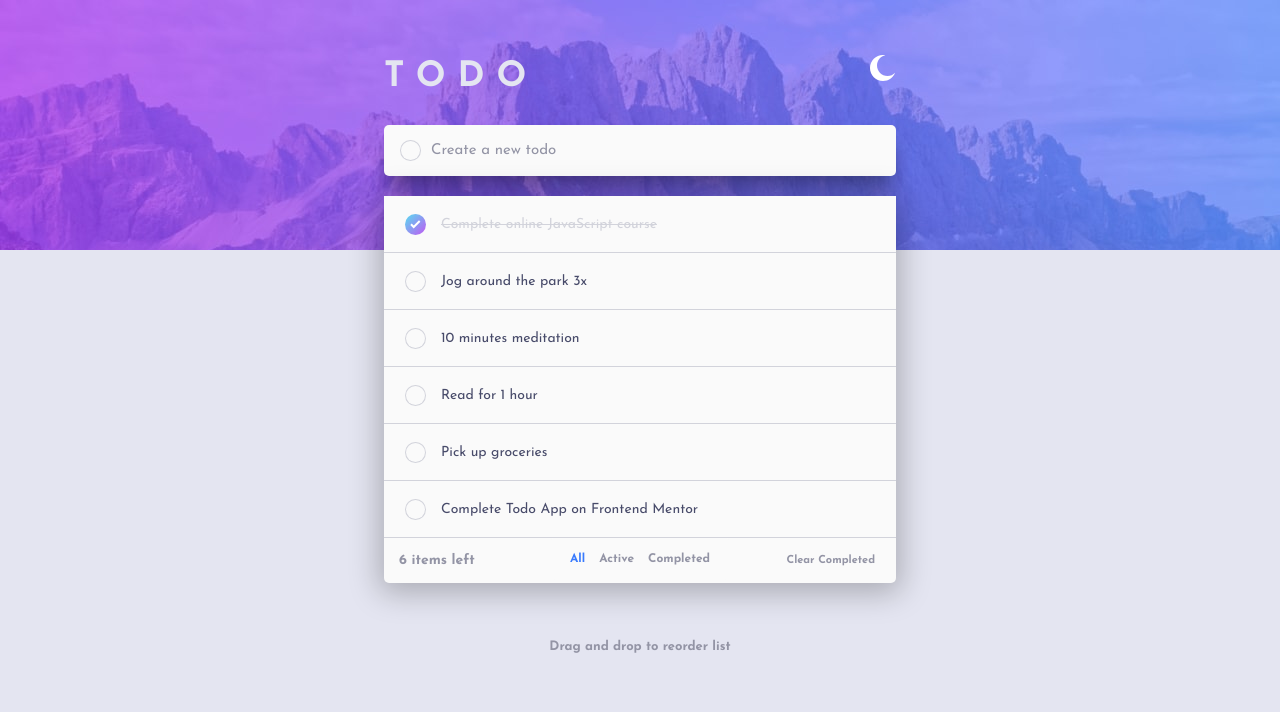
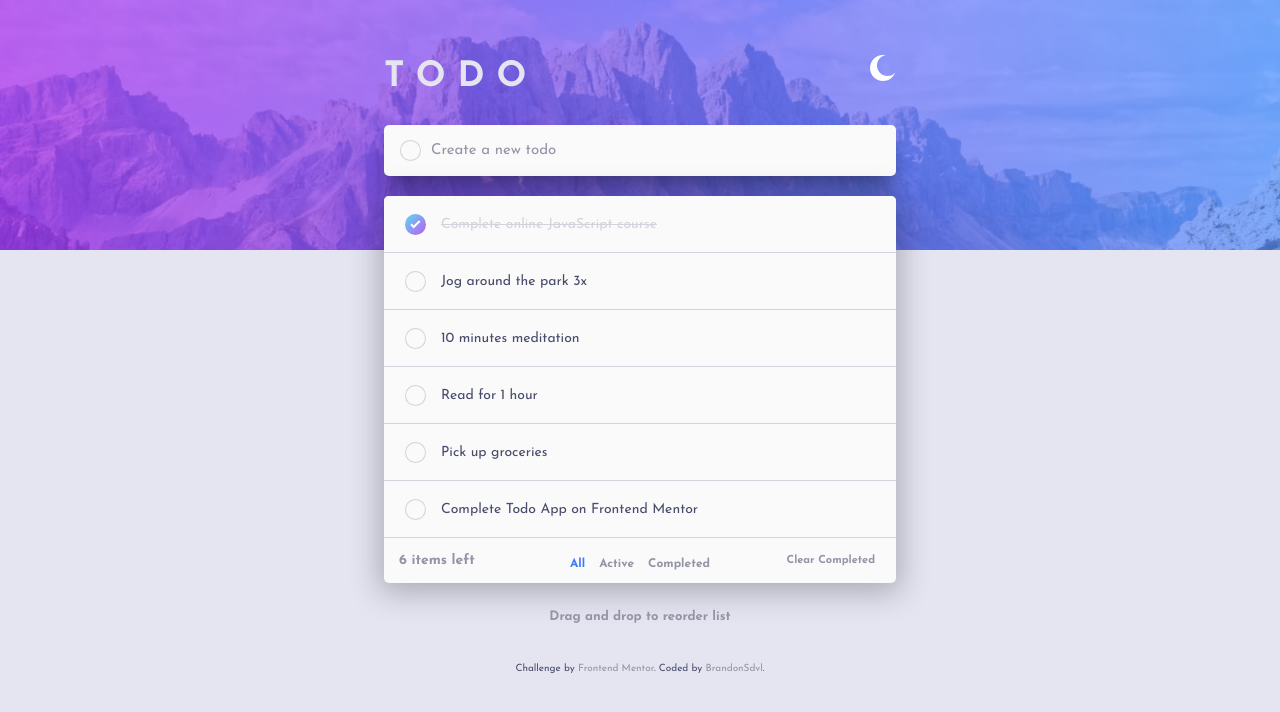
Before and after one commit to BrandonSdvl/Todo, a React (Create React App) app: page / in a window 1280 px wide. Shown: the top 712 px of the page. Built offline with nearby package versions, Linux system fonts and the light colour scheme.

Commit message:
Transitions & Cleaning CSS

```diff
--- a/src/App.scss
+++ b/src/App.scss
@@ -39,6 +39,12 @@
         background-color: var(--second-background);
     }
 
+    &:hover {
+        &::before {
+            background: var(--check-background);
+        }
+    }
+
     &:checked {
 
         &::before,
--- a/src/components/Footer/Footer.jsx
+++ b/src/components/Footer/Footer.jsx
@@ -10,10 +10,10 @@ const Footer = ({ setView, view }) => {
                 <button className={`footer__button ${view === 'completed' ? 'footer__button--active' : ''} `} onClick={() => setView('completed')}>Completed</button>
             </div>
             <p className={"footer__message"}>Drag and drop to reorder list</p>
-            {/* <div class="attribution">
+            <div className="attribution">
                 Challenge by <a href="https://www.frontendmentor.io?ref=challenge" target="_blank" rel="noreferrer">Frontend Mentor</a>.
-                Coded by <a href="#">Your Name Here</a>.
-            </div> */}
+                Coded by <a href="https://github.com/BrandonSdvl" target="_blank" rel="noreferrer">BrandonSdvl</a>.
+            </div>
         </footer>
     )
 }
--- a/src/components/Footer/Footer.scss
+++ b/src/components/Footer/Footer.scss
@@ -22,9 +22,10 @@
 
         @include laptop {
             width: 180px;
+            padding: 0;
             margin-left: auto;
             margin-right: auto;
-            transform: translateY(-60px);
+            transform: translateY(-40px);
         }
     }
 
@@ -39,6 +40,7 @@
         color: var(--second-font-color);
         font-weight: 700;
         outline: none;
+        transition: color 0.1s ease-in;
 
         @include laptop {
             font-size: 12px;
@@ -79,6 +81,7 @@
     font-size: 10px;
     text-align: center;
     margin-bottom: 15px;
+    transition: color 0.3s ease-in;
 
     a {
         color: var(--second-font-color);
--- a/src/components/Header/Header.jsx
+++ b/src/components/Header/Header.jsx
@@ -29,7 +29,7 @@ const Header = ({ data, setData, theme, setTheme }) => {
     }
 
     return (
-        <header className={`header ${theme === 'light' ? 'header--light' : 'header--dark'}`}>
+        <header className={`header header--${theme}`}>
             <div className={"header__top"}>
                 <h1 className="header__title">TODO</h1>
                 <span onClick={changeTheme}>
--- a/src/components/Header/Header.scss
+++ b/src/components/Header/Header.scss
@@ -26,7 +26,9 @@
 
     &--dark {
         &::before {
+            transition: background-image .5s ease;
             background-image: url('../../assets/bg-mobile-dark.jpg');
+            background-size: cover;
 
             @include tablet {
                 background-image: url('../../assets/bg-desktop-dark.jpg');
@@ -41,7 +43,9 @@
 
     &--light {
         &::before {
+            transition: background-image .5s ease;
             background-image: url('../../assets/bg-mobile-light.jpg');
+            background-size: cover;
 
             @include tablet {
                 background-image: url('../../assets/bg-desktop-light.jpg');
--- a/src/components/TodoItem/TodoItem.scss
+++ b/src/components/TodoItem/TodoItem.scss
@@ -8,13 +8,10 @@
     background-color: var(--second-background);
 
     &:hover {
-        .checkbox::before {
-            background: var(--check-background);
-        }
-
         @include laptop {
             .todo-item__delete svg {
-                visibility: visible;
+                transition: opacity 0.2s linear;
+                opacity: 1;
             }
         }
     }
@@ -57,14 +54,15 @@
             transform: scale(0.7);
 
             @include laptop {
-                transform: scale(1);
-                visibility: hidden;
+                transform: scale(0.9);
+                opacity: 0;
             }
         }
     }
 
     &--completed {
         .todo-item__label {
+            transition: color 0.5s ease;
             color: var(--line-color);
             text-decoration: line-through;
         }
--- a/src/components/TodoList/TodoList.scss
+++ b/src/components/TodoList/TodoList.scss
@@ -8,6 +8,7 @@
     border-radius: 5px;
     font-size: 11px;
     box-shadow: 0px 5px 30px 5px rgba(0, 0, 0, 0.25);
+    overflow: hidden;
 
     @include tablet {
         width: 60%;
@@ -39,6 +40,7 @@
         border: none;
         font-family: var(--main-font);
         cursor: pointer;
+        transition: color .1s ease-in;
 
         @include tablet {
             font-size: 13px;
```
